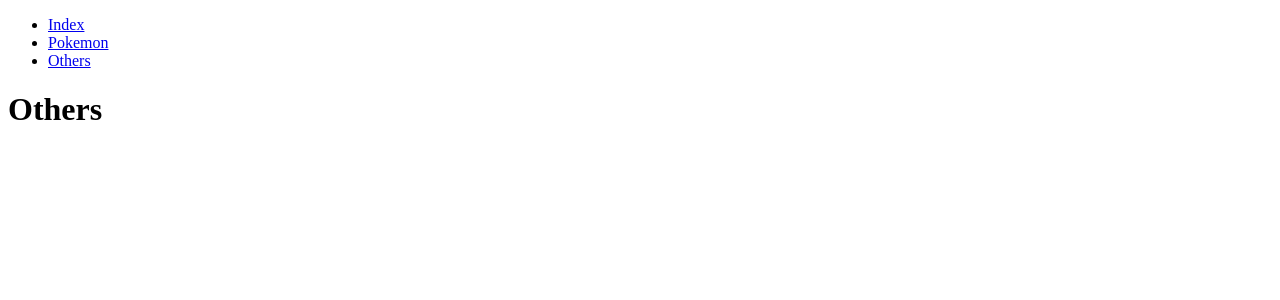
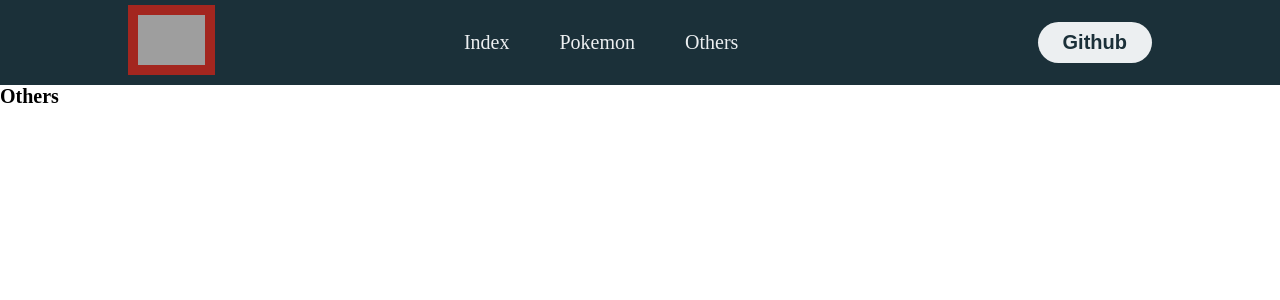
Before and after one commit to chemokita13/Pokedex_nextjs, a Next.js app: page /others in a window 1280 px wide. Shown: the top 300 px of the page. Built offline with nearby package versions, Linux system fonts and the light colour scheme; grey boxes are pictures that could not be loaded.

Commit message:
navigation customized

```diff
--- a/components/nav.js
+++ b/components/nav.js
@@ -2,7 +2,12 @@ import Link from "next/link" // routes
 
 function Navigation() {
     return (
-        <ul>
+        <header className="nav-header">
+            <div className="nav-logo">
+                <img className='nav-logo-img' src="https://encrypted-tbn0.gstatic.com/images?q=tbn:ANd9GcRsbReYytwbpM15Ml3vPTItOr8axh16IsmxqA&usqp=CAU" />
+            </div>
+            <nav>
+                <ul className="nav-links">
                     <li>
                         <Link href="/" legacyBehavior>
                             <a>Index</a>
@@ -19,6 +24,11 @@ function Navigation() {
                         </Link>
                     </li>
                 </ul>
+            </nav>
+            <a href="" className="btn">
+                <button>Github</button>
+            </a>
+        </header>
     )
 }
 
--- a/components/pokemonInfo.js
+++ b/components/pokemonInfo.js
@@ -3,7 +3,7 @@ import Link from "next/link"
 function PokemonInfo({ pokemon }) {
 
   return (
-    <div>
+    <div key={pokemon.entry_number}>
       <img src={`https://raw.githubusercontent.com/PokeAPI/sprites/master/sprites/pokemon/${pokemon.entry_number}.png`} />
       <h1>{pokemon.entry_number}</h1>,
       <h2>{pokemon.pokemon_species.name}</h2>
--- /dev/null
+++ b/pages/_app.js
@@ -0,0 +1,6 @@
+import '../styles/style.css'
+
+// This default export is required in a new `pages/_app.js` file.
+export default function MyApp({ Component, pageProps }) {
+  return <Component {...pageProps} />
+}
--- /dev/null
+++ b/styles/style.css
@@ -0,0 +1,74 @@
+* {
+    box-sizing: border-box;
+    margin: 0;
+    padding: 0;
+    font-size: 20px;
+}
+
+.nav-header {
+    background-color: #1b3039;
+    display: flex;
+    justify-content: space-between;
+    align-items: center;
+    height: 85px;
+    padding: 5px 10%;
+}
+
+.nav-header .nav-logo {
+    cursor: pointer;
+}
+
+.nav-header .nav-logo img {
+    height: 70px;
+    width: auto;
+    transition: all 0.3s;
+}
+
+.nav-header .nav-logo img:hover {
+    transform: scale(1, 0.9);
+}
+
+.nav-logo-img {
+    border: 10px solid #a3261f;
+}
+
+.nav-header .nav-links {
+    list-style: none;
+}
+
+.nav-header .nav-links li {
+    display: inline-block;
+    padding: 0, 20px;
+    margin-inline-end: 50px;
+}
+
+.nav-header .nav-links li:hover {
+    transform: scale(1.1);
+}
+
+.nav-header .nav-links a {
+    font-size: 700;
+    color: #eceff1;
+    text-decoration: none;
+}
+
+.nav-header .nav-links li a:hover {
+    color: #a3261f;
+}
+
+.nav-header .btn button {
+    font-weight: 700;
+    color: #1b3039;
+    padding: 9px 25px;
+    background: #eceff1;
+    border: none;
+    border-radius: 50px;
+    cursor: pointer;
+    transition: all 0.3s;
+}
+
+.nav-header .btn button:hover {
+    background-color: #e2f1f8;
+    color: #a3261f;
+    transform: scale(1.1);
+}
```
Lines whose indentation alone changed are shown as unchanged.
